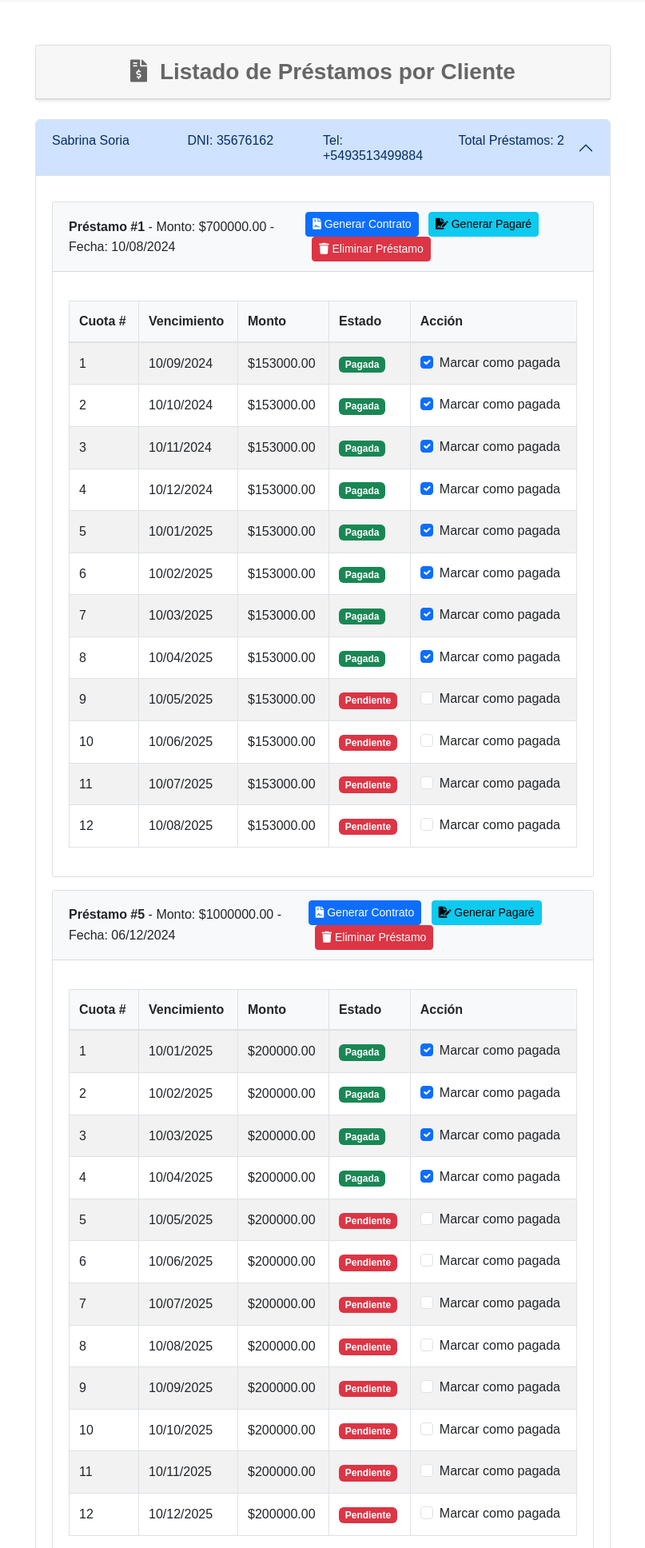
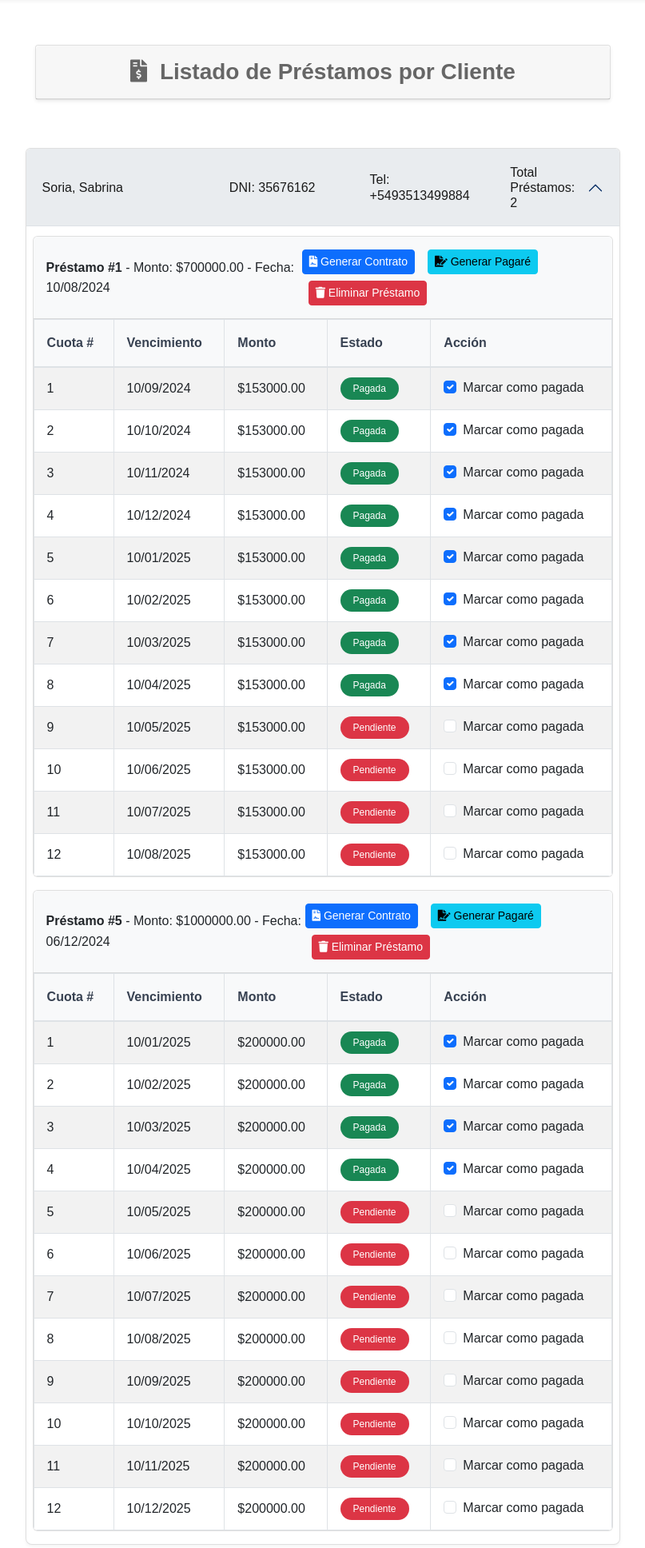
Before and after one commit to diegoflorescba/financor-app, a Flask app: page /prestamos in a window 1280 px wide, after a click that opens the changed part. Shown: the part 128-2064 px from the top of the page at 80% size, without its empty margins (236-1043 px from the left). Run offline with Flask 3, Linux system fonts and the light colour scheme; a user stored in the database is signed in; data comes from the database, SQL or seed files in the repository; some libraries are stand-ins or nearby versions.

Commit message:
Actualizadas tablas

```diff
--- a/templates/prestamos.html
+++ b/templates/prestamos.html
@@ -1,8 +1,9 @@
 {% extends 'layout.html' %}
 
 {% block content %}
-<div class="container">
-    <div class="card shadow-sm mb-4">
+<!-- Title Section -->
+<div class="container mb-4">
+    <div class="card shadow-sm">
         <div class="card-header bg-purple-100 text-dark py-3">
             <h2 class="mb-0 text-center fs-3 fw-bold">
                 <i class="fas fa-file-invoice-dollar me-2"></i>
@@ -10,20 +11,23 @@
             </h2>
         </div>
     </div>
+</div>
 
+<!-- Contenedor principal del acordeón -->
+<div class="loans-section">
     <div class="accordion" id="accordionPrestamos">
         {% for cliente in clientes %}
-        <div class="accordion-item">
+        <div class="accordion-item mb-3">
             <!-- Cabecera del Cliente -->
             <h2 class="accordion-header" id="heading{{ cliente.id_cliente }}">
                 <button class="accordion-button collapsed" type="button" data-bs-toggle="collapse"
                     data-bs-target="#collapse{{ cliente.id_cliente }}" aria-expanded="false"
                     aria-controls="collapse{{ cliente.id_cliente }}">
-                    <div class="row w-100">
-                        <div class="col-md-3">{{ cliente.nombre }} {{ cliente.apellido }}</div>
+                    <div class="row w-100 align-items-center">
+                        <div class="col-md-4">{{ cliente.apellido }}, {{ cliente.nombre }}</div>
                         <div class="col-md-3">DNI: {{ cliente.dni }}</div>
                         <div class="col-md-3">Tel: {{ cliente.telefono }}</div>
-                        <div class="col-md-3">Total Préstamos: {{ cliente.prestamos|length }}</div>
+                        <div class="col-md-2">Total Préstamos: {{ cliente.prestamos|length }}</div>
                     </div>
                 </button>
             </h2>
@@ -31,17 +35,17 @@
             <!-- Contenido de Préstamos -->
             <div id="collapse{{ cliente.id_cliente }}" class="accordion-collapse collapse"
                 aria-labelledby="heading{{ cliente.id_cliente }}" data-bs-parent="#accordionPrestamos">
-                <div class="accordion-body">
+                <div class="accordion-body p-0">
                     {% if cliente.prestamos %}
                     {% for prestamo in cliente.prestamos %}
-                    <div class="card mb-3">
-                        <div class="card-header bg-light d-flex justify-content-between align-items-center">
+                    <div class="loan-card mb-3">
+                        <div class="loan-header bg-light d-flex justify-content-between align-items-center p-3">
                             <div>
                                 <strong>Préstamo #{{ prestamo.id_prestamo }}</strong> -
                                 Monto: ${{ "%.2f"|format(prestamo.monto_prestado) }} -
                                 Fecha: {{ prestamo.fecha_inicio.strftime('%d/%m/%Y') }}
                             </div>
-                            <div>
+                            <div class="loan-actions">
                                 <a href="{{ url_for('generar_contrato', prestamo_id=prestamo.id_prestamo) }}"
                                     class="btn btn-primary btn-sm">
                                     <i class="fas fa-file-contract"></i> Generar Contrato
@@ -58,9 +62,10 @@
                                 {% endif %}
                             </div>
                         </div>
-                        <div class="card-body">
+                        <div class="loan-body p-0">
                             {% if prestamo.cuotas %}
-                            <table class="table table-striped">
+                            <div class="table-responsive">
+                                <table class="table table-striped mb-0">
                                     <thead>
                                         <tr>
                                             <th>Cuota #</th>
@@ -86,8 +91,8 @@
                                                 <div class="form-check">
                                                     {% if current_user.is_admin %}
                                                     <input class="form-check-input" type="checkbox"
-                                                    id="cuota-{{ cuota.id_cuota }}" {% if cuota.pagada %}checked{% endif
-                                                    %}
+                                                        id="cuota-{{ cuota.id_cuota }}" {% if cuota.pagada %}checked{%
+                                                        endif %}
                                                         onchange="actualizarEstadoCuota({{ cuota.id_cuota }}, this.checked)">
                                                     <label class="form-check-label" for="cuota-{{ cuota.id_cuota }}">
                                                         Marcar como pagada
@@ -104,14 +109,15 @@
                                         {% endfor %}
                                     </tbody>
                                 </table>
+                            </div>
                             {% else %}
-                            <p class="text-muted">No hay cuotas registradas para este préstamo.</p>
+                            <p class="text-muted p-3">No hay cuotas registradas para este préstamo.</p>
                             {% endif %}
                         </div>
                     </div>
                     {% endfor %}
                     {% else %}
-                    <p class="text-muted">Este cliente no tiene préstamos registrados.</p>
+                    <p class="text-muted p-3">Este cliente no tiene préstamos registrados.</p>
                     {% endif %}
                 </div>
             </div>
@@ -121,6 +127,110 @@
         {% endfor %}
     </div>
 </div>
+
+<style>
+    /* Estilos para la sección de préstamos */
+    .loans-section {
+        max-width: 98%;
+        margin: 0 auto 2rem;
+        padding: 0;
+    }
+
+    /* Estilos para el acordeón */
+    .accordion-item {
+        border: 1px solid rgba(0, 0, 0, .125);
+        border-radius: 8px;
+        overflow: hidden;
+        background-color: white;
+        box-shadow: 0 2px 4px rgba(0, 0, 0, .05);
+    }
+
+    .accordion-button {
+        background-color: #f8f9fa;
+        padding: 1.25rem;
+    }
+
+    .accordion-button:not(.collapsed) {
+        background-color: #e9ecef;
+        color: #1a1a1a;
+    }
+
+    /* Estilos para las tarjetas de préstamos */
+    .loan-card {
+        background-color: white;
+        border: 1px solid rgba(0, 0, 0, .125);
+        margin: 0.75rem 0.5rem;
+        border-radius: 6px;
+        overflow: hidden;
+    }
+
+    .loan-header {
+        background-color: #f8f9fa;
+        border-bottom: 1px solid rgba(0, 0, 0, .125);
+        padding: 1rem 1.25rem;
+    }
+
+    .loan-actions {
+        display: flex;
+        gap: 0.5rem;
+        flex-wrap: wrap;
+    }
+
+    /* Estilos para la tabla */
+    .table-responsive {
+        margin: 0;
+        border: none;
+    }
+
+    .table {
+        margin: 0;
+        width: 100%;
+    }
+
+    .table th {
+        background-color: #f3f4f6;
+        border-bottom: 2px solid #e5e7eb;
+        font-weight: 600;
+        color: #374151;
+        padding: 1rem;
+        white-space: nowrap;
+    }
+
+    .table td {
+        padding: 0.75rem 1rem;
+        vertical-align: middle;
+        white-space: nowrap;
+    }
+
+    /* Estilos para los badges */
+    .badge {
+        padding: 0.5rem 1rem;
+        border-radius: 9999px;
+        font-weight: 500;
+    }
+
+    /* Media queries */
+    @media (max-width: 768px) {
+        .loans-section {
+            max-width: 100%;
+            padding: 0 1rem;
+        }
+
+        .loan-actions {
+            flex-direction: column;
+            gap: 0.25rem;
+        }
+
+        .loan-actions .btn {
+            width: 100%;
+            margin: 0 !important;
+        }
+
+        .table td {
+            white-space: normal;
+        }
+    }
+</style>
 
 <script>
     function actualizarEstadoCuota(idCuota, pagada) {
@@ -177,28 +287,23 @@
                     'X-CSRFToken': '{{ csrf_token() }}'
                 }
             })
-                .then(response => {
-                    if (!response.ok) {
-                        throw new Error('Network response was not ok');
-                    }
-                    return response.json();
-                })
+                .then(response => response.json())
                 .then(data => {
                     if (data.success) {
                         // Encontrar y eliminar la card del préstamo
                         const prestamoCard = document.querySelector(`button[onclick="confirmarEliminarPrestamo(${idPrestamo})"]`)
-                            .closest('.card');
+                            .closest('.loan-card');
 
                         if (prestamoCard) {
                             // Verificar si este es el último préstamo del cliente
                             const accordionBody = prestamoCard.closest('.accordion-body');
-                            const prestamosRestantes = accordionBody.querySelectorAll('.card').length;
+                            const prestamosRestantes = accordionBody.querySelectorAll('.loan-card').length;
 
                             prestamoCard.remove();
 
                             // Si era el último préstamo, mostrar mensaje
                             if (prestamosRestantes === 1) {
-                                accordionBody.innerHTML = '<p class="text-muted">Este cliente no tiene préstamos registrados.</p>';
+                                accordionBody.innerHTML = '<p class="text-muted p-3">Este cliente no tiene préstamos registrados.</p>';
                             }
                         }
 
```
Also changed, not shown: templates/clientes.html (+57 -7 lines), templates/cuotas_a_vencer.html (+140 -37 lines), static/img/financor_2.png (added). Lines whose indentation alone changed are shown as unchanged.
